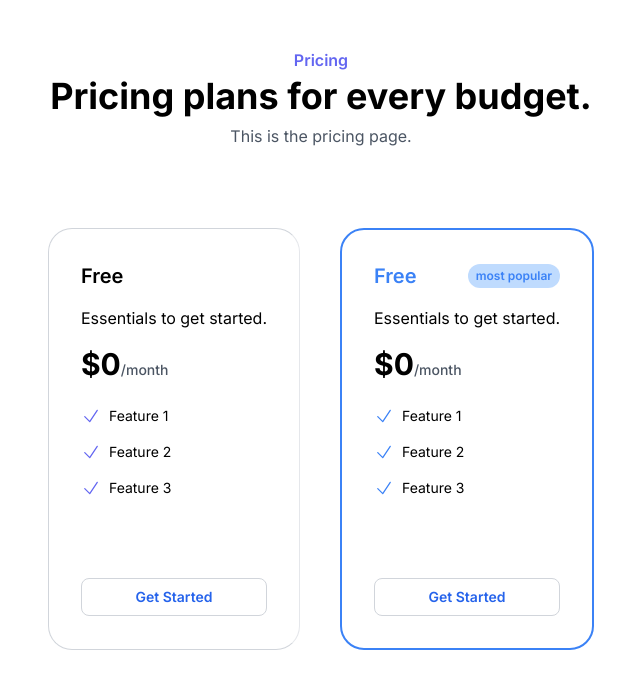
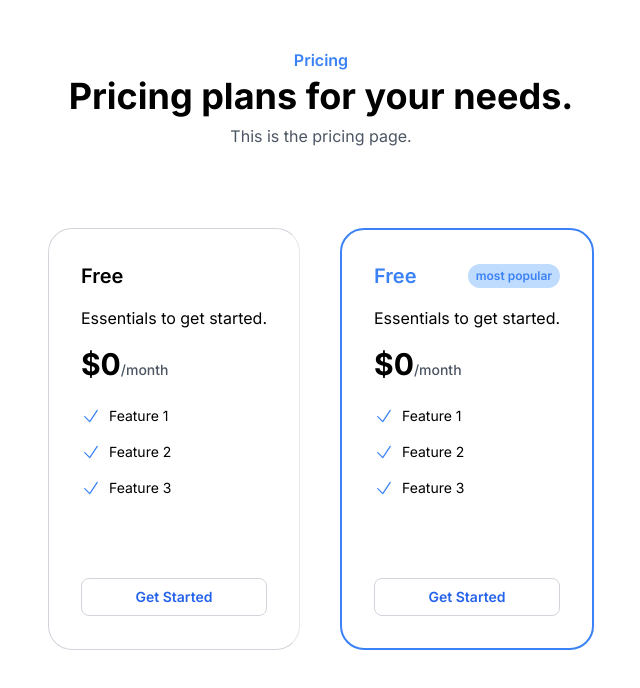
Before and after one commit to adrianlamdev/ubc-booster, a Next.js app in the folder nextjs-app/: page /pricing in a window 1280 px wide. Shown: the top 688 px of the page, without its empty margins (319-959 px from the left). Built offline with nearby package versions, Linux system fonts and the light colour scheme.

Commit message:
Added free plan purchase page, minor ui changes to pricing ui

```diff
--- a/nextjs-app/src/app/pricing/page.tsx
+++ b/nextjs-app/src/app/pricing/page.tsx
@@ -1,10 +1,12 @@
+import Link from "next/link";
+
 export default function PricingPage() {
   return (
     <div className="p-12 lg:px-64">
       <div className="flex justify-center flex-col items-center">
-        <h1 className="text-indigo-500 font-semibold">Pricing</h1>
+        <h1 className="text-blue-500 font-semibold">Pricing</h1>
         <p className="mt-1 font-bold text-4xl">
-          Pricing plans for every budget.
+          Pricing plans for your needs.
         </p>
         <p className="mt-2 text-gray-600">This is the pricing page.</p>
       </div>
@@ -25,7 +27,7 @@ export default function PricingPage() {
                   viewBox="0 0 24 24"
                   stroke-width="1.5"
                   stroke="currentColor"
-                  className="w-5 h-5 mr-2 text-indigo-500"
+                  className="w-5 h-5 mr-2 text-blue-500"
                 >
                   <path
                     stroke-linecap="round"
@@ -42,7 +44,7 @@ export default function PricingPage() {
                   viewBox="0 0 24 24"
                   stroke-width="1.5"
                   stroke="currentColor"
-                  className="w-5 h-5 mr-2 text-indigo-500"
+                  className="w-5 h-5 mr-2 text-blue-500"
                 >
                   <path
                     stroke-linecap="round"
@@ -59,7 +61,7 @@ export default function PricingPage() {
                   viewBox="0 0 24 24"
                   stroke-width="1.5"
                   stroke="currentColor"
-                  className="w-5 h-5 mr-2 text-indigo-500"
+                  className="w-5 h-5 mr-2 text-blue-500"
                 >
                   <path
                     stroke-linecap="round"
@@ -72,7 +74,9 @@ export default function PricingPage() {
             </ul>
           </div>
           <button className="mt-20 border hover:border-blue-500 transition border-gray-300 text-blue-600 text-sm font-semibold py-2 px-4 rounded-lg">
-            Get Started
+            <Link href="/purchase/free">
+                Get Started
+            </Link>
           </button>
         </li>
         <li className="border-2 border-blue-500 rounded-3xl p-8 flex justify-center flex-col">
@@ -143,7 +147,9 @@ export default function PricingPage() {
             </ul>
           </div>
           <button className="mt-20 border hover:border-blue-500 transition border-gray-300 text-blue-600 text-sm font-semibold py-2 px-4 rounded-lg">
-            Get Started
+            <Link href="/purchase">
+                Get Started
+            </Link>
           </button>
         </li>
       </ul>
--- /dev/null
+++ b/nextjs-app/src/app/purchase/free/page.js
@@ -0,0 +1,5 @@
+export default function PurchaseFreePage() {
+  return (
+    <div>PurchaseFreePage</div>
+  )
+}
```
